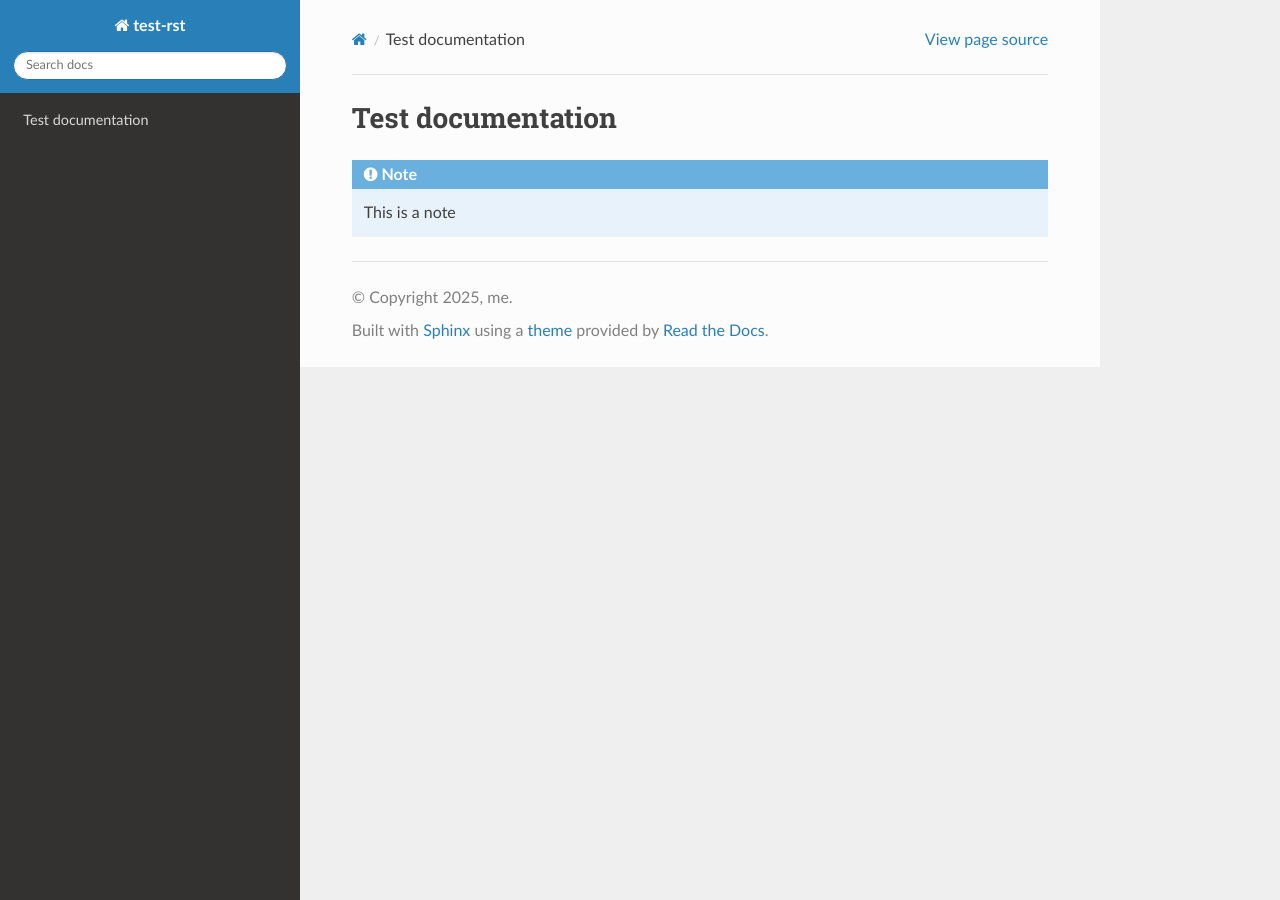
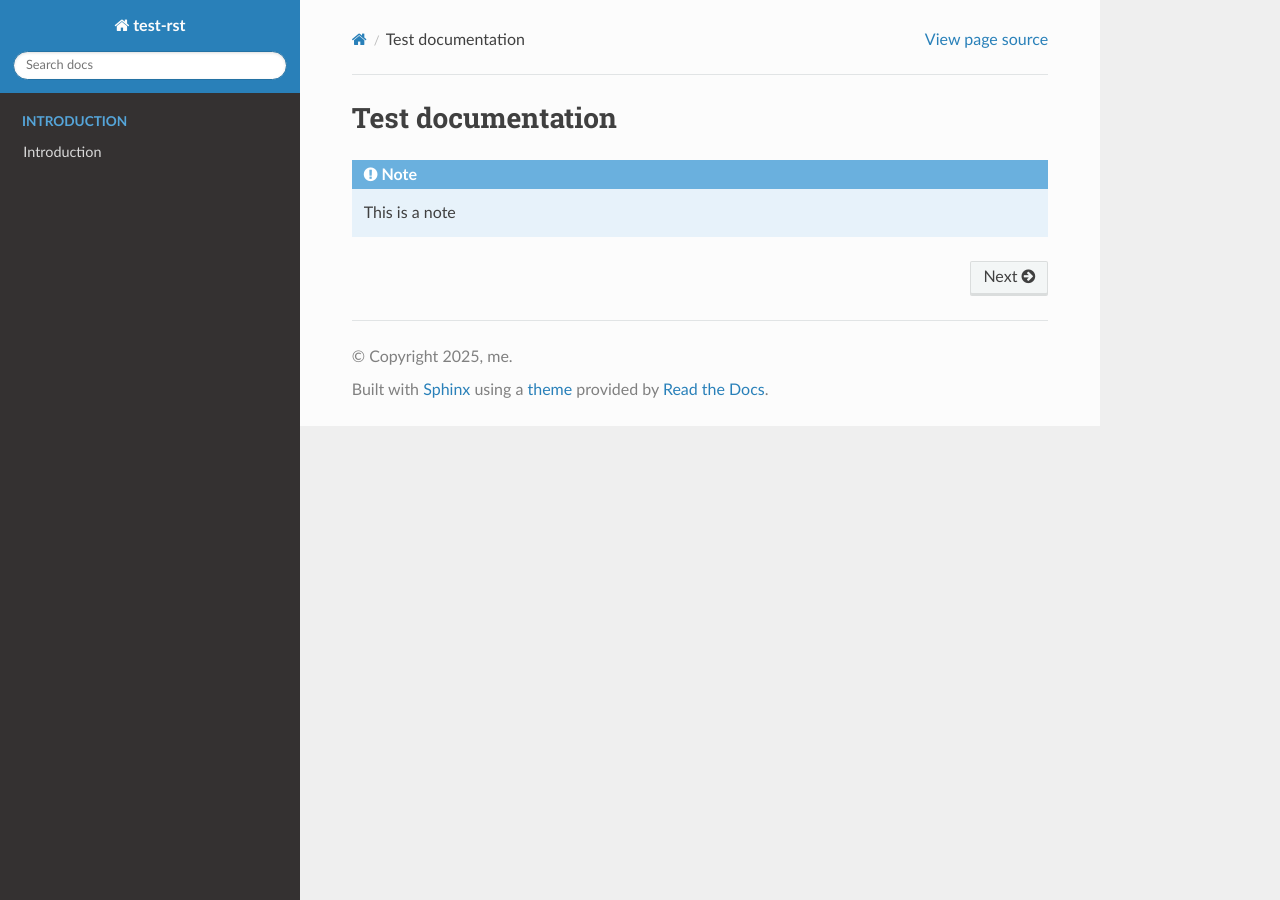
Before and after one commit to luise-wei/test-rtd, a Sphinx documentation site: the page built from docs/source/index.rst, in a window 1280 px wide. Built offline with Sphinx 7.4.7 and the Read the Docs theme 3.1.0, drawn with Linux system fonts in a browser that asks for light colours.

Commit message:
Add sphinx doc

```diff
--- a/docs/source/index.rst
+++ b/docs/source/index.rst
@@ -3,3 +3,10 @@ Test documentation
 
 .. note::
     This is a note
+
+.. toctree::
+   :caption: Introduction
+   :maxdepth: 4
+   :hidden:
+
+   intro
--- /dev/null
+++ b/docs/source/intro.rst
@@ -0,0 +1,5 @@
+
+Introduction
+------------
+
+Test intro text.
```
Also changed, not shown: 3 other files.
